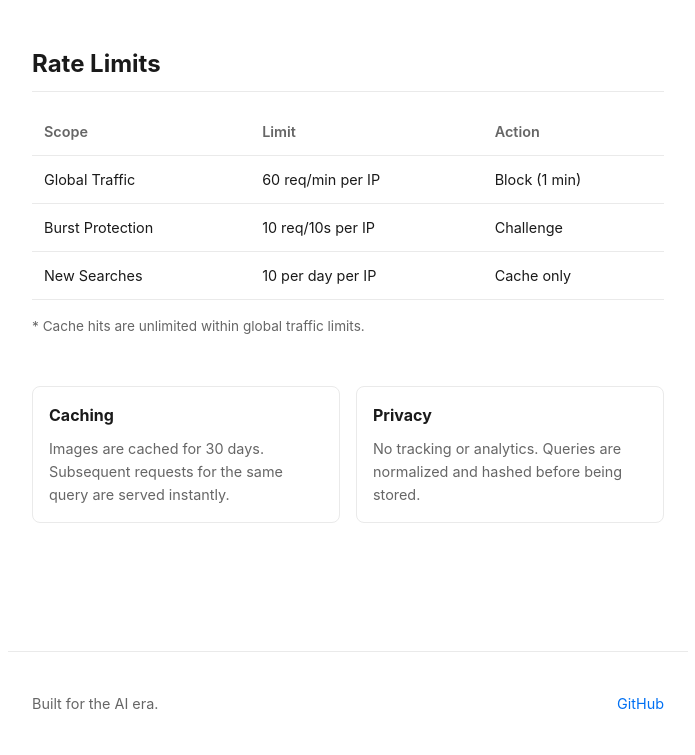
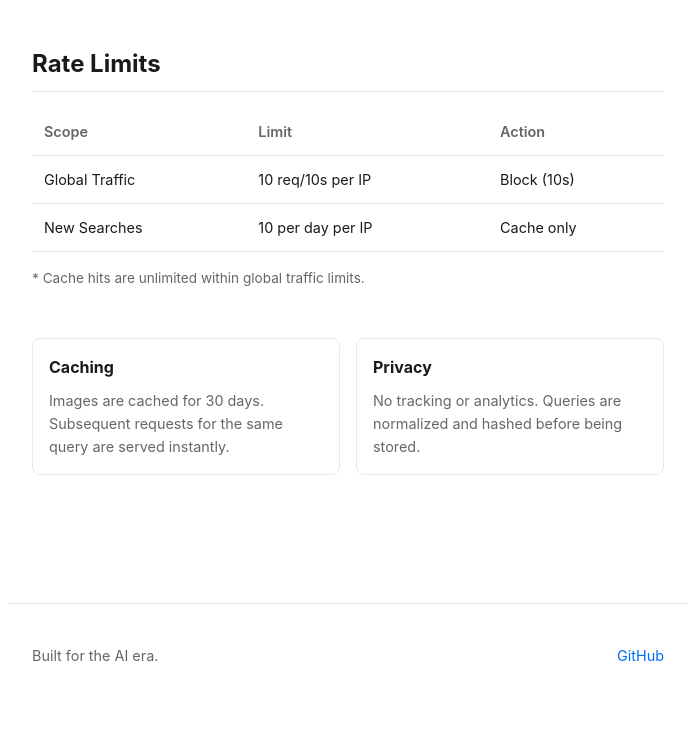
Before and after one commit to direct-img/direct-img.link, a plain HTML site: page index.html in a window 1280 px wide. Shown: the part 1088-1843 px from the top of the page, without its empty margins (292-987 px from the left). After the commit the page ends 1795 px from the top, so only its background shows below. Drawn offline with Linux system fonts and the light colour scheme.

Commit message:
Refactor: Update rate limit table for CF Free

```diff
--- a/index.html
+++ b/index.html
@@ -236,13 +236,8 @@
                 <tbody>
                     <tr>
                         <td>Global Traffic</td>
-                        <td>60 req/min per IP</td>
-                        <td>Block (1 min)</td>
-                    </tr>
-                    <tr>
-                        <td>Burst Protection</td>
                         <td>10 req/10s per IP</td>
-                        <td>Challenge</td>
+                        <td>Block (10s)</td>
                     </tr>
                     <tr>
                         <td>New Searches</td>
```
